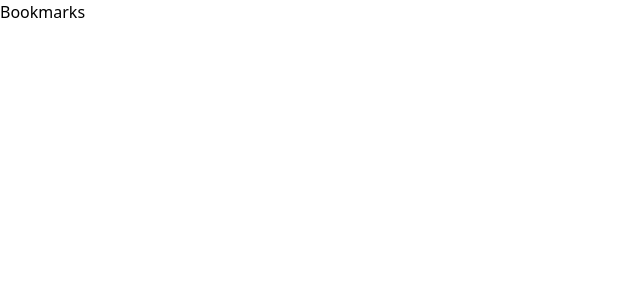
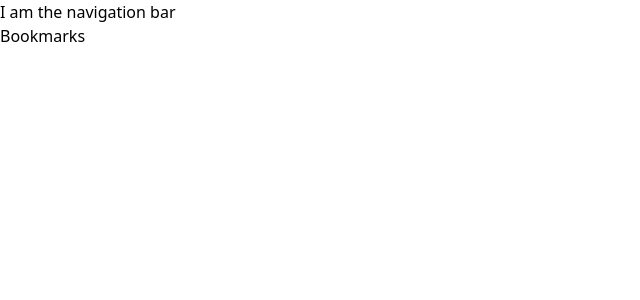
Before and after one commit to bogdancaliman/laughing-pancake, a React (Vite) app: page /bookmarks in a window 1280 px wide. Shown: the top 300 px of the page, without its empty margins (0-640 px from the left). Built offline with nearby package versions, Linux system fonts and the light colour scheme.

Commit message:
feat: added not-found page plus navbar component

```diff
--- a/src/App.tsx
+++ b/src/App.tsx
@@ -1,4 +1,4 @@
-import { Routes, Route } from "react-router-dom";
+import { Routes, Route, Outlet } from "react-router-dom";
 
 import Home from "./routes/home/home.component";
 import Messages from "./routes/messages/messages.component";
@@ -7,17 +7,31 @@ import Explore from "./routes/explore/explore.component";
 import Lists from "./routes/lists/lists.component";
 import Notifications from "./routes/notifications/notifications.component";
 import Profile from "./routes/profile/profile.component";
+import NotFound from "./routes/not-found/not-found.component";
+
+const Navigation = () => {
+  return (
+    <div>
+      <h1>I am the navigation bar</h1>
+      <Outlet />
+    </div>
+  );
+};
+
 
 function App() {
   return (
     <Routes>
-      <Route path="/" element={<Home />} />
+      <Route path="/" element={<Navigation />}>
+        <Route index element={<Home />} />
         <Route path="/messages" element={<Messages />} />
         <Route path="/bookmarks" element={<Bookmarks />} />
         <Route path="/explore" element={<Explore />} />
         <Route path="/lists" element={<Lists />} />
         <Route path="/notifications" element={<Notifications />} />
         <Route path="/profile" element={<Profile />} />
+      </Route>
+      <Route path="*" element={<NotFound />} />
     </Routes>
   );
 }
--- /dev/null
+++ b/src/routes/not-found/not-found.component.tsx
@@ -0,0 +1,9 @@
+function NotFound() {
+  return (
+    <div>
+      <h1>404 Not Found</h1>
+    </div>
+  );
+}
+
+export default NotFound;
```
Lines whose indentation alone changed are shown as unchanged.
